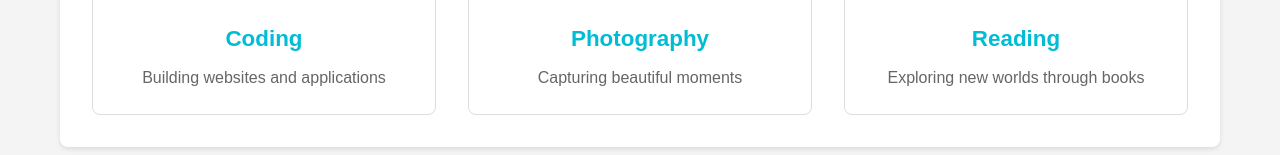
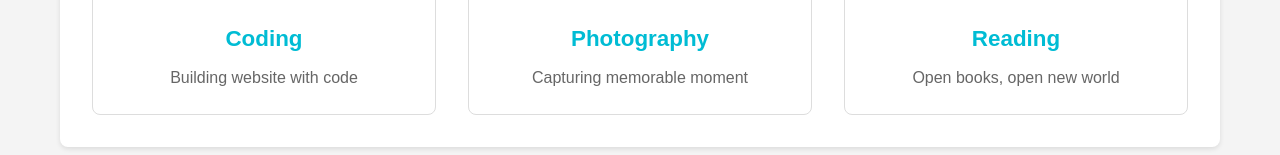
Before and after one commit to Nommmz/THT3, a plain HTML site: page index.html in a window 1280 px wide. Shown: the part 772-927 px from the top of the page. Drawn offline with Linux system fonts and the light colour scheme.

Commit message:
index.html

```diff
--- a/index.html
+++ b/index.html
@@ -36,17 +36,17 @@
                 <div class="hobby-card">
                     <img src="code.jpeg" alt="Coding">
                     <h3>Coding</h3>
-                    <p>Building websites and applications</p>
+                    <p>Building website with code</p>
                 </div>
                 <div class="hobby-card">
                     <img src="kamera.jpeg" alt="Photography">
                     <h3>Photography</h3>
-                    <p>Capturing beautiful moments</p>
+                    <p>Capturing memorable moment</p>
                 </div>
                 <div class="hobby-card">
                     <img src="buku.jpeg" alt="Reading">
                     <h3>Reading</h3>
-                    <p>Exploring new worlds through books</p>
+                    <p>Open books, open new world</p>
                 </div>
             </div>
         </section>
```
